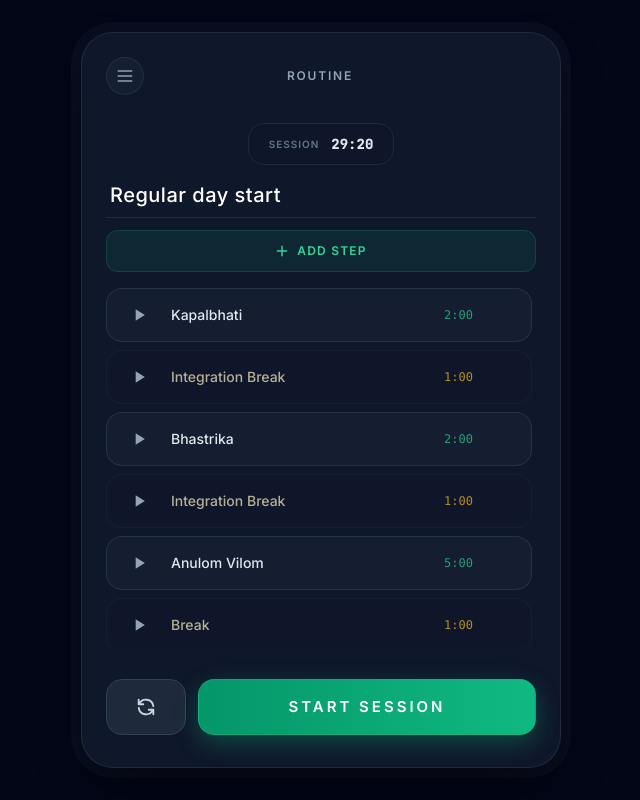
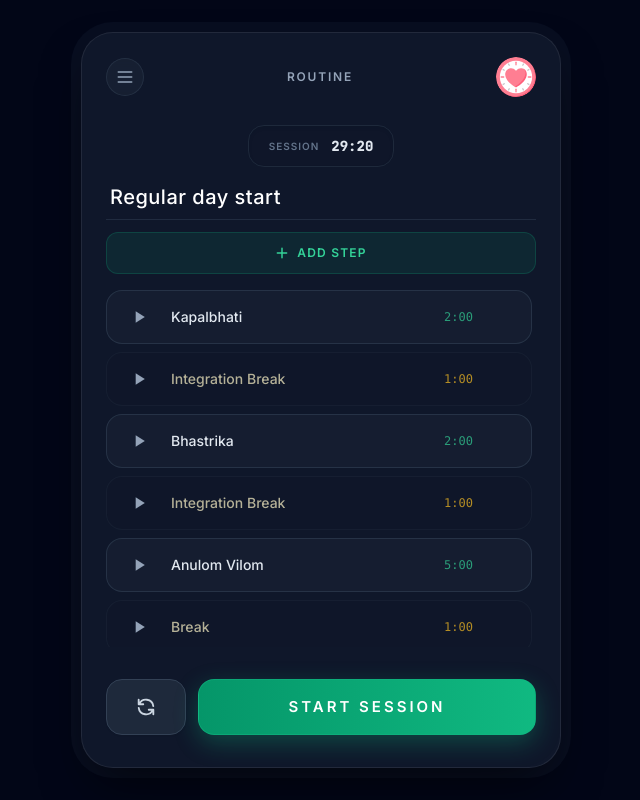
Before and after one commit to sumantinkerkt-prog/time, a plain HTML site: page index.html in a window 1280 px wide. Shown: the whole page, without its empty margins (319-959 px from the left). Drawn offline with nearby package versions, Linux system fonts and the light colour scheme.

Commit message:
feat: integrate clock.svg as favicon and app icon in header and side menu
Co-authored-by: sumantinkerkt-prog <311746190+sumantinkerkt-prog@users.noreply.github.com>

```diff
--- a/index.html
+++ b/index.html
@@ -4,6 +4,7 @@
     <meta charset="UTF-8">
     <meta name="viewport" content="width=device-width, initial-scale=1.0, maximum-scale=1.0, user-scalable=no">
     <title>Zenith | Premium Wellness Timer</title>
+    <link rel="icon" type="image/svg+xml" href="clock.svg">
     <script src="https://cdn.tailwindcss.com"></script>
     <style>
         @import url('https://fonts.googleapis.com/css2?family=Inter:wght@300;400;500;600&family=JetBrains+Mono:wght@100;200;300;400;500;600;700;800&display=swap');
@@ -146,7 +147,10 @@
 
     <div id="sideMenu" class="fixed inset-y-0 left-0 w-3/4 max-w-sm bg-slate-900 border-r border-slate-700/50 z-50 transform -translate-x-full transition-transform duration-300 flex flex-col shadow-2xl">
         <div class="p-6 border-b border-slate-800 flex justify-between items-center">
-            <h2 class="text-emerald-400 text-sm font-semibold tracking-[0.2em] uppercase">Zenith</h2>
+            <div class="flex items-center space-x-2">
+                <img src="clock.svg" alt="Zenith" class="w-6 h-6">
+                <h2 class="text-emerald-400 text-sm font-semibold tracking-[0.2em] uppercase">Zenith</h2>
+            </div>
             <button onclick="app.closeMenu()" class="text-slate-400 hover:text-white p-2 rounded-full hover:bg-slate-800 transition">
                 <svg width="20" height="20" fill="none" stroke="currentColor" stroke-width="2" viewBox="0 0 24 24"><path d="M18 6L6 18M6 6l12 12"></path></svg>
             </button>
@@ -175,7 +179,7 @@
                 <svg width="20" height="20" fill="none" stroke="currentColor" stroke-width="2" viewBox="0 0 24 24"><path stroke-linecap="round" stroke-linejoin="round" d="M4 6h16M4 12h16M4 18h16"></path></svg>
             </button>
             <h1 id="topBarTitle" class="text-xs font-semibold tracking-[0.15em] text-slate-400 uppercase truncate px-4">Routine</h1>
-            <div class="w-10"></div> <!-- Spacer for centering -->
+            <img src="clock.svg" alt="Zenith clock icon" class="w-10 h-10 rounded-full">
         </header>
 
         <!-- Timer Display Area (The Hero Section) -->
```
